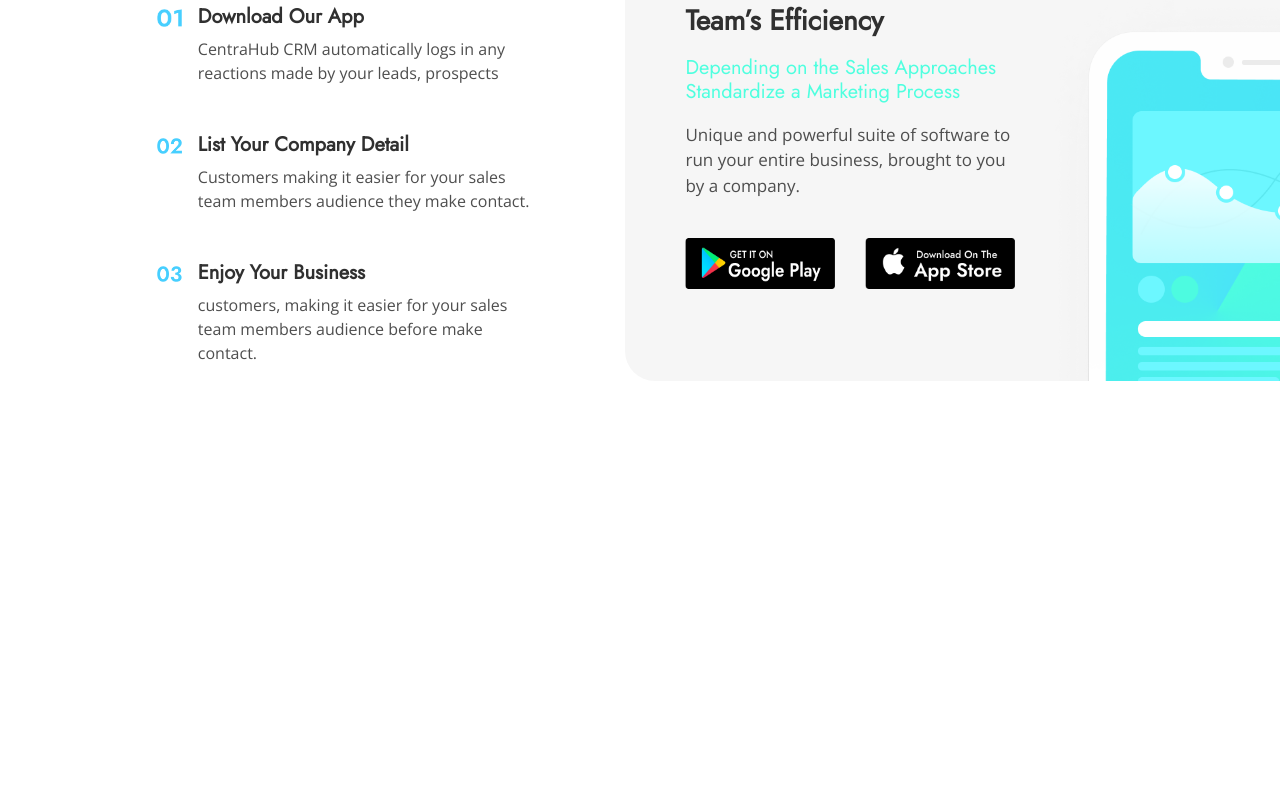
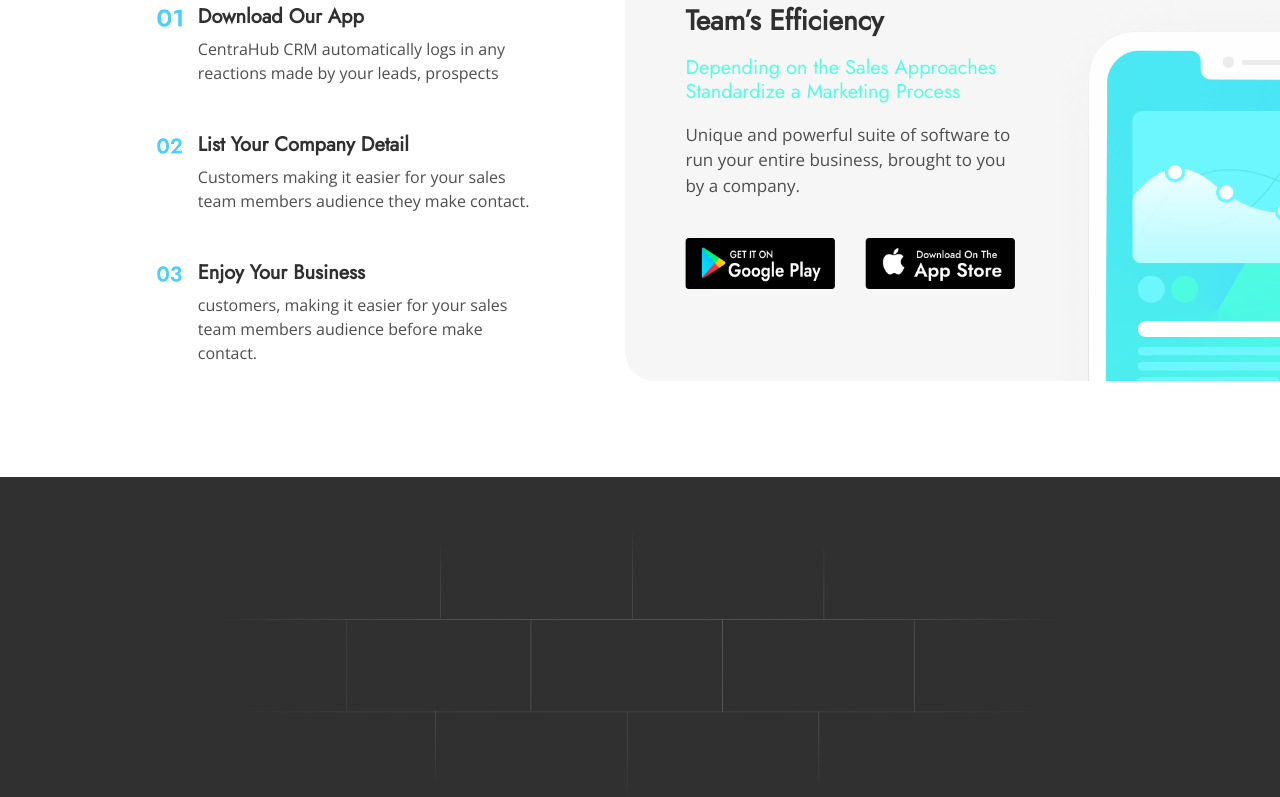
Before and after one commit to KiritoEM/PrimeCRM-weeklyDecember, a React (Create React App) app: page / in a window 1280 px wide. Shown: the part 5240-6037 px from the top of the page. Before the commit the page ends 5669 px from the top, so only its background shows below. Built offline with nearby package versions, Linux system fonts and the light colour scheme.

Commit message:
add pattern to testimonial

```diff
--- /dev/null
+++ b/src/components/Testimonial/Testimonial.tsx
@@ -0,0 +1,13 @@
+const Testimonial = (): JSX.Element => {
+  return (
+    <section id="testimonial">
+      <div id="testimonial__container">
+        <div className="pattern">
+          <img src="/assets/Pattern.png" alt="" />
+        </div>
+      </div>
+    </section>
+  );
+};
+
+export default Testimonial;
--- a/src/pages/Home.tsx
+++ b/src/pages/Home.tsx
@@ -6,6 +6,7 @@ import Clients from "../components/clients/Clients";
 import NewsLetter from "../components/newsLetter/NewsLetter";
 import Products from "../components/products/Products";
 import Functioning from "../components/functioning/Functioning";
+import Testimonial from "../components/Testimonial/Testimonial";
 
 const Home = (): JSX.Element => {
   return (
@@ -18,6 +19,7 @@ const Home = (): JSX.Element => {
       <NewsLetter />
       <Products />
       <Functioning />
+      <Testimonial />
     </section>
   );
 };
--- a/src/styles/global.scss
+++ b/src/styles/global.scss
@@ -12,3 +12,4 @@
     @import "./products.scss";
     @import "./products-card.scss";
     @import "./functioning.scss";
+    @import "./testimonial.scss";
--- /dev/null
+++ b/src/styles/testimonial.scss
@@ -0,0 +1,29 @@
+#testimonial {
+    width: 100%;
+    height: max-content;
+    background: $color-primary03;
+    margin-top: 3rem;
+    padding-top: 5rem;
+    padding-bottom: 5rem;
+    @include container;
+
+    &__container {
+        width: 100%;
+        height: 100%;
+
+         .pattern{
+             width: 100%;
+             height: 100%;
+             display: flex;
+             justify-content: center;
+             position: relative;
+             top: -30px;
+
+            img{
+                width: 90%;
+                height: 100%;
+                object-fit: contain;
+            }
+         }
+    }
+}
```
Also changed, not shown: public/assets/Pattern.png (added).
